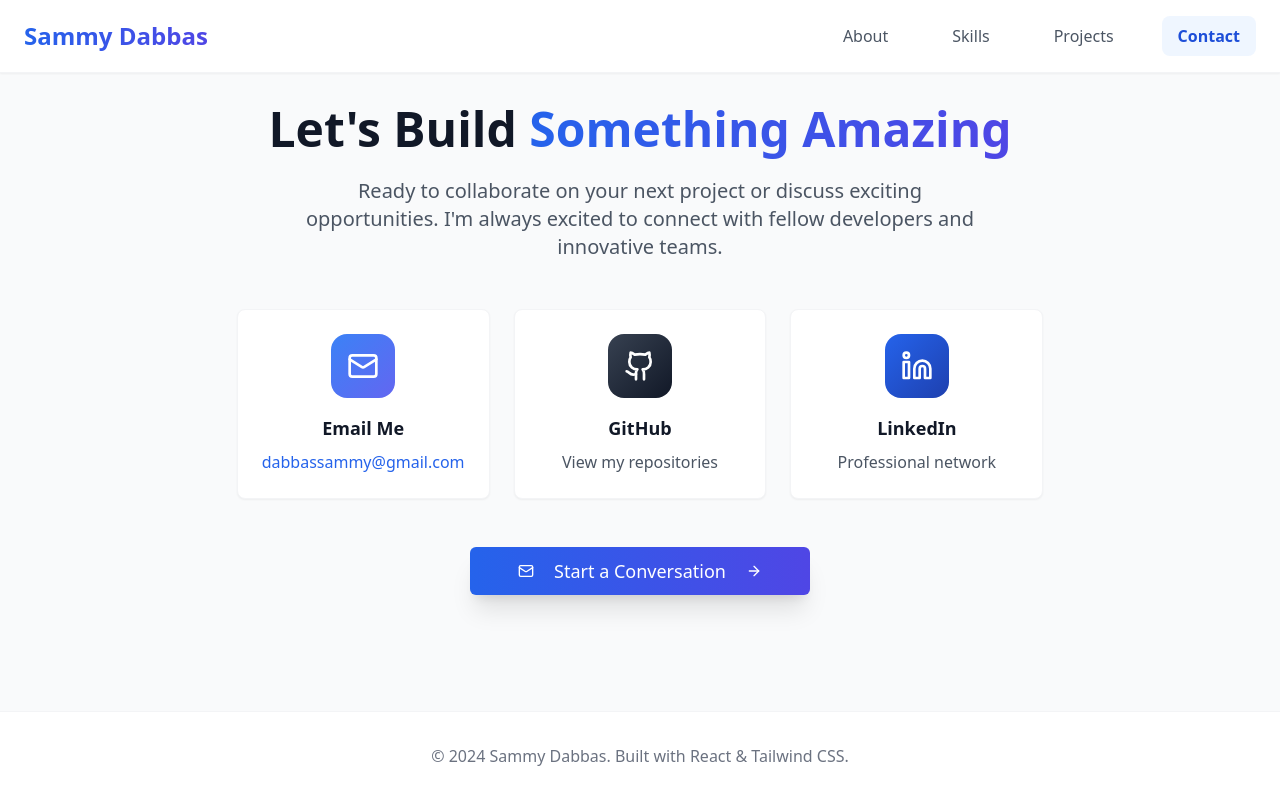
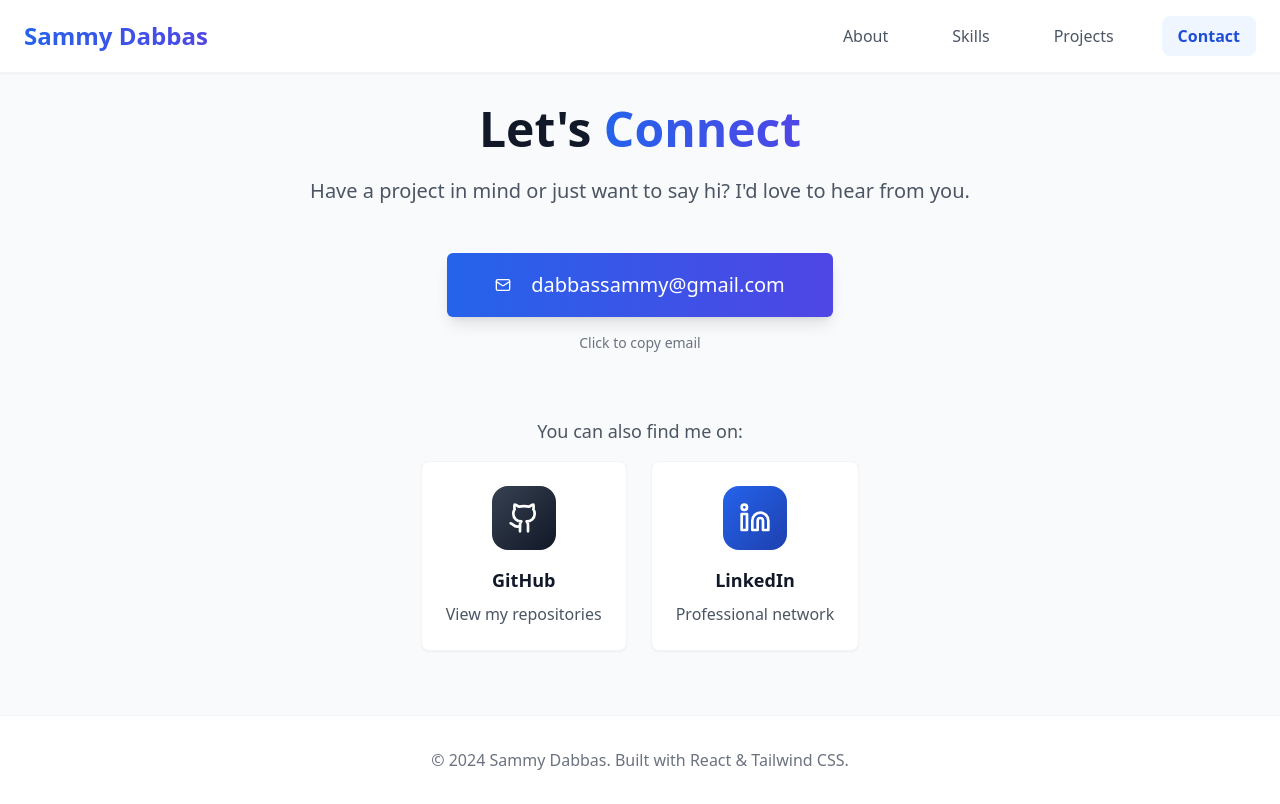
Before and after one commit to Sammy-Dabbas/SammyDabbasPortfolio, a React (Vite) app: page / in a window 1280 px wide. Both pictures are taken after a click on the button "Contact". Built offline with nearby package versions, Linux system fonts and the light colour scheme.

Commit message:
feat: implement copy-to-clipboard for email

```diff
--- a/src/pages/Index.tsx
+++ b/src/pages/Index.tsx
@@ -5,6 +5,7 @@ import { Avatar, AvatarImage, AvatarFallback } from "@/components/ui/avatar";
 import { Github, Linkedin, Mail, ExternalLink, Code2, Database, Server, Cloud, Play, MapPin, GraduationCap, Calendar, ArrowRight, Sparkles } from "lucide-react";
 import { useState, useEffect } from "react";
 import { useNavigate, useLocation } from "react-router-dom";
+import { toast } from "sonner";
 
 const Index = () => {
   const [activeSection, setActiveSection] = useState("about");
@@ -18,6 +19,11 @@ const Index = () => {
       setActiveSection(section);
     }
   }, [location]);
+
+  const handleCopyEmail = () => {
+    navigator.clipboard.writeText("dabbassammy@gmail.com");
+    toast.success("Email copied to clipboard!");
+  };
 
   const renderAboutSection = () => (
     <div className="flex-1 flex items-center justify-center pt-4 sm:pt-8 pb-8 sm:pb-16">
@@ -90,14 +96,14 @@ const Index = () => {
               {/* CTA Buttons */}
               <div className="flex flex-col sm:flex-row gap-4 items-start">
                 <div>
-                  <a href="mailto:dabbassammy@gmail.com?subject=Hello%20Sammy&body=Hi%20Sammy,%0A%0AI%20found%20your%20portfolio%20and%20would%20like%20to%20get%20in%20touch.%0A%0A">
-                    <Button className="bg-gradient-to-r from-blue-600 to-indigo-600 hover:from-blue-700 hover:to-indigo-700 text-white px-8 py-6 text-base shadow-lg hover:shadow-xl transition-all">
+                  <Button onClick={handleCopyEmail} className="bg-gradient-to-r from-blue-600 to-indigo-600 hover:from-blue-700 hover:to-indigo-700 text-white px-8 py-6 text-base shadow-lg hover:shadow-xl transition-all">
                     <Mail className="w-5 h-5 mr-2" />
                     Get In Touch
                     <ArrowRight className="w-4 h-4 ml-2" />
                   </Button>
-                  </a>
-                  <p className="text-xs text-gray-500 mt-2 text-center sm:text-left">Or email directly at <a href="mailto:dabbassammy@gmail.com" className="text-blue-600 hover:underline">dabbassammy@gmail.com</a></p>
+                  <p className="text-xs text-gray-500 mt-2 text-center sm:text-left">
+                    Or email directly at <button onClick={handleCopyEmail} className="text-blue-600 hover:underline font-medium">dabbassammy@gmail.com</button>
+                  </p>
                 </div>
                 <a href="/SammyDabbasPortfolio/sammydabbas_resume.pdf" target="_blank" rel="noopener noreferrer">
                   <Button
@@ -402,29 +408,25 @@ const Index = () => {
   const renderContactSection = () => (
     <div className="flex-1 flex items-center justify-center pt-4 sm:pt-8 pb-8 sm:pb-16">
       <div className="max-w-4xl mx-auto text-center px-4 sm:px-6">
-        <div className="mb-8 sm:mb-12">
+        <div className="text-center">
           <h2 className="text-3xl sm:text-4xl lg:text-5xl font-bold mb-4 sm:mb-6 text-gray-900">
-            Let's Build <span className="text-transparent bg-clip-text bg-gradient-to-r from-blue-600 to-indigo-600">Something Amazing</span>
+            Let's <span className="text-transparent bg-clip-text bg-gradient-to-r from-blue-600 to-indigo-600">Connect</span>
           </h2>
-          <p className="text-lg sm:text-xl text-gray-600 max-w-2xl mx-auto leading-relaxed">
-            Ready to collaborate on your next project or discuss exciting opportunities.
-            I'm always excited to connect with fellow developers and innovative teams.
+          <p className="text-lg sm:text-xl text-gray-600 max-w-2xl mx-auto mb-8 sm:mb-12">
+            Have a project in mind or just want to say hi? I'd love to hear from you.
           </p>
+
+          <div className="inline-flex flex-col items-center">
+            <Button onClick={handleCopyEmail} size="lg" className="bg-gradient-to-r from-blue-600 to-indigo-600 hover:from-blue-700 hover:to-indigo-700 text-white px-12 py-8 text-xl shadow-lg hover:shadow-xl transition-all mb-4">
+              <Mail className="w-6 h-6 mr-3" />
+              dabbassammy@gmail.com
+            </Button>
+            <p className="text-sm text-gray-500">Click to copy email</p>
           </div>
 
-        <div className="grid grid-cols-1 md:grid-cols-3 gap-6 mb-12">
-          <a href="mailto:dabbassammy@gmail.com?subject=Hello%20from%20your%20portfolio&body=Hi%20Sammy,%0A%0AI%20found%20your%20portfolio%20and%20would%20like%20to%20connect.%0A%0A">
-            <Card className="bg-white border-gray-100 hover:shadow-lg hover:-translate-y-1 transition-all duration-300 group cursor-pointer">
-              <CardContent className="p-6 text-center">
-                <div className="w-16 h-16 bg-gradient-to-br from-blue-500 to-indigo-500 rounded-2xl mx-auto mb-4 flex items-center justify-center group-hover:scale-110 transition-transform">
-                  <Mail className="w-8 h-8 text-white" />
-                </div>
-                <h3 className="text-lg font-bold text-gray-900 mb-2">Email Me</h3>
-                <p className="text-blue-600 font-medium">dabbassammy@gmail.com</p>
-              </CardContent>
-            </Card>
-          </a>
-
+          <div className="mt-12 sm:mt-16">
+            <p className="text-lg text-gray-600 mb-4">You can also find me on:</p>
+            <div className="flex justify-center space-x-6">
               <Card
                 className="bg-white border-gray-100 hover:shadow-lg hover:-translate-y-1 transition-all duration-300 group cursor-pointer"
                 onClick={() => window.open('https://github.com/Sammy-Dabbas', '_blank')}
@@ -451,14 +453,8 @@ const Index = () => {
                 </CardContent>
               </Card>
             </div>
-
-        <a href="mailto:dabbassammy@gmail.com?subject=Let's%20Start%20a%20Conversation&body=Hi%20Sammy,%0A%0AI%20would%20love%20to%20start%20a%20conversation%20about%20potential%20opportunities.%0A%0A">
-          <Button className="bg-gradient-to-r from-blue-600 to-indigo-600 hover:from-blue-700 hover:to-indigo-700 text-white px-12 py-6 text-lg shadow-xl hover:shadow-2xl transition-all">
-            <Mail className="w-6 h-6 mr-3" />
-            Start a Conversation
-            <ArrowRight className="w-5 h-5 ml-3" />
-          </Button>
-        </a>
+          </div>
+        </div>
       </div>
     </div>
   );
```
Lines whose indentation alone changed are shown as unchanged.
